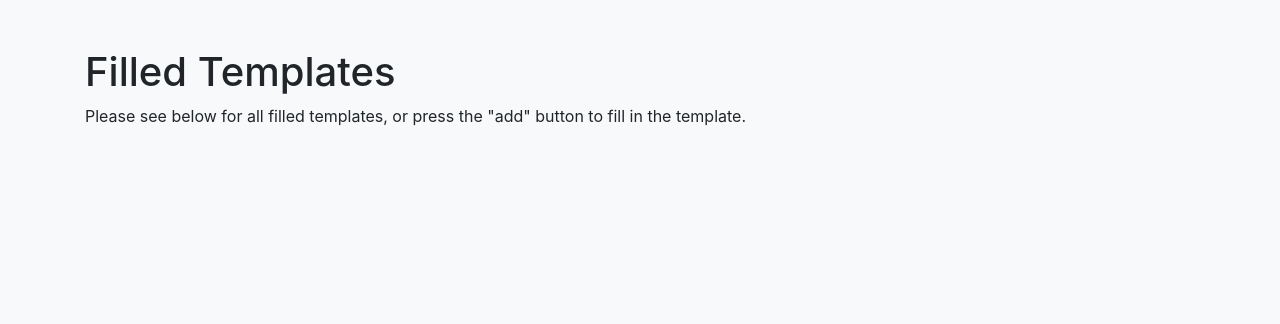
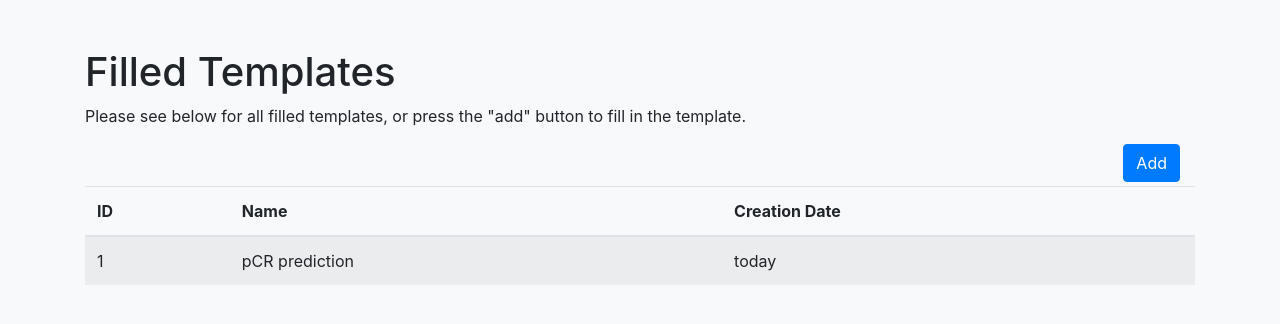
Before and after one commit to MaastrichtU-CDS/SemanticForms, a Flask app: page / in a window 1280 px wide. Shown: the part 56-380 px from the top of the page. Run offline with Flask 2, Linux system fonts and the light colour scheme.

Commit message:
Fixed static index table

```diff
--- a/src/templates/index.html
+++ b/src/templates/index.html
@@ -2,4 +2,21 @@
 {% block content %}
 <h1>Filled Templates</h1>
 <p>Please see below for all filled templates, or press the "add" button to fill in the template.</p>
+<div class="container-fluid"><a href="./add" role="button" class="btn btn-primary float-right mb-1">Add</a></div>
+<table class="table table-striped mt-2">
+    <thead>
+        <tr>
+            <th scope="col">ID</th>
+            <th scope="col">Name</th>
+            <th scope="col">Creation Date</th>
+        </tr>
+    </thead>
+    <tbody>
+        <tr>
+            <td>1</td>
+            <td>pCR prediction</td>
+            <td>today</td>
+        </tr>
+    </tbody>
+</table>
 {% endblock %}
```
